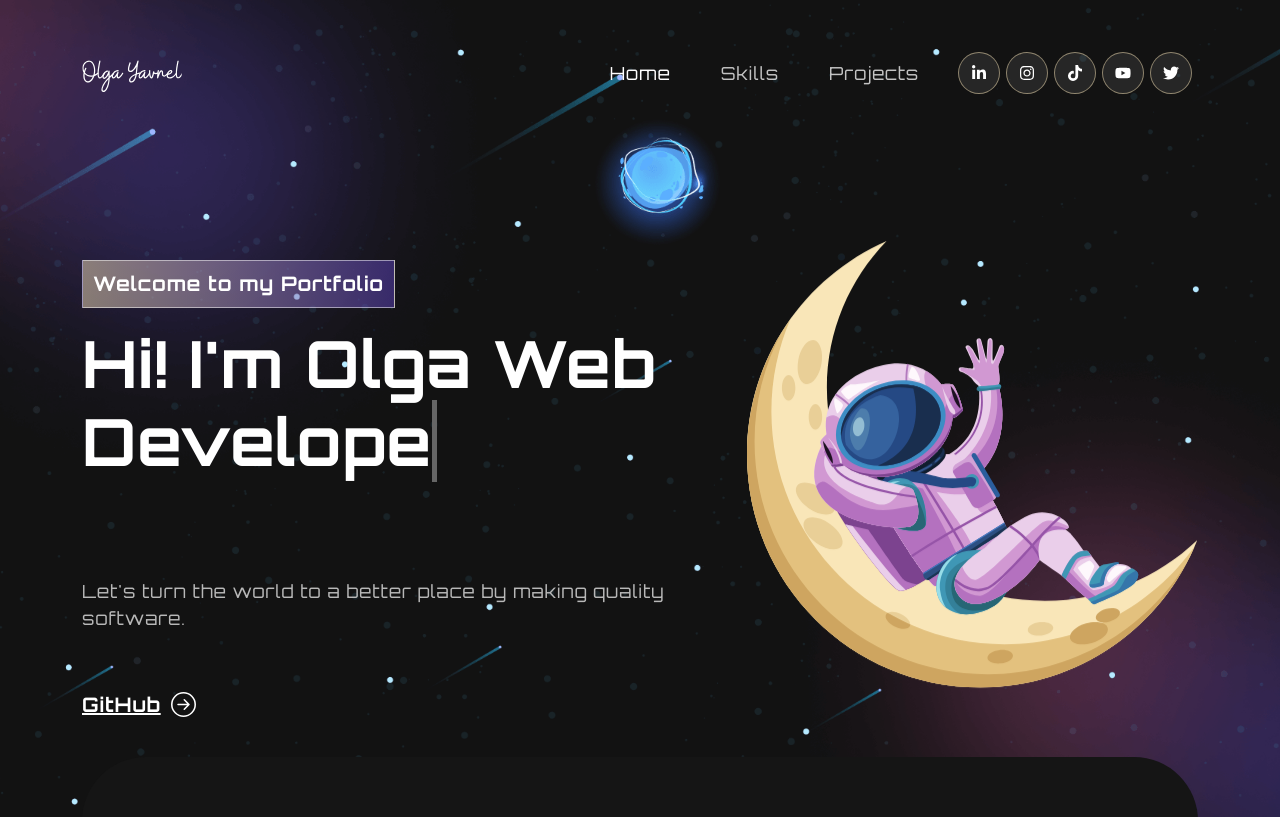
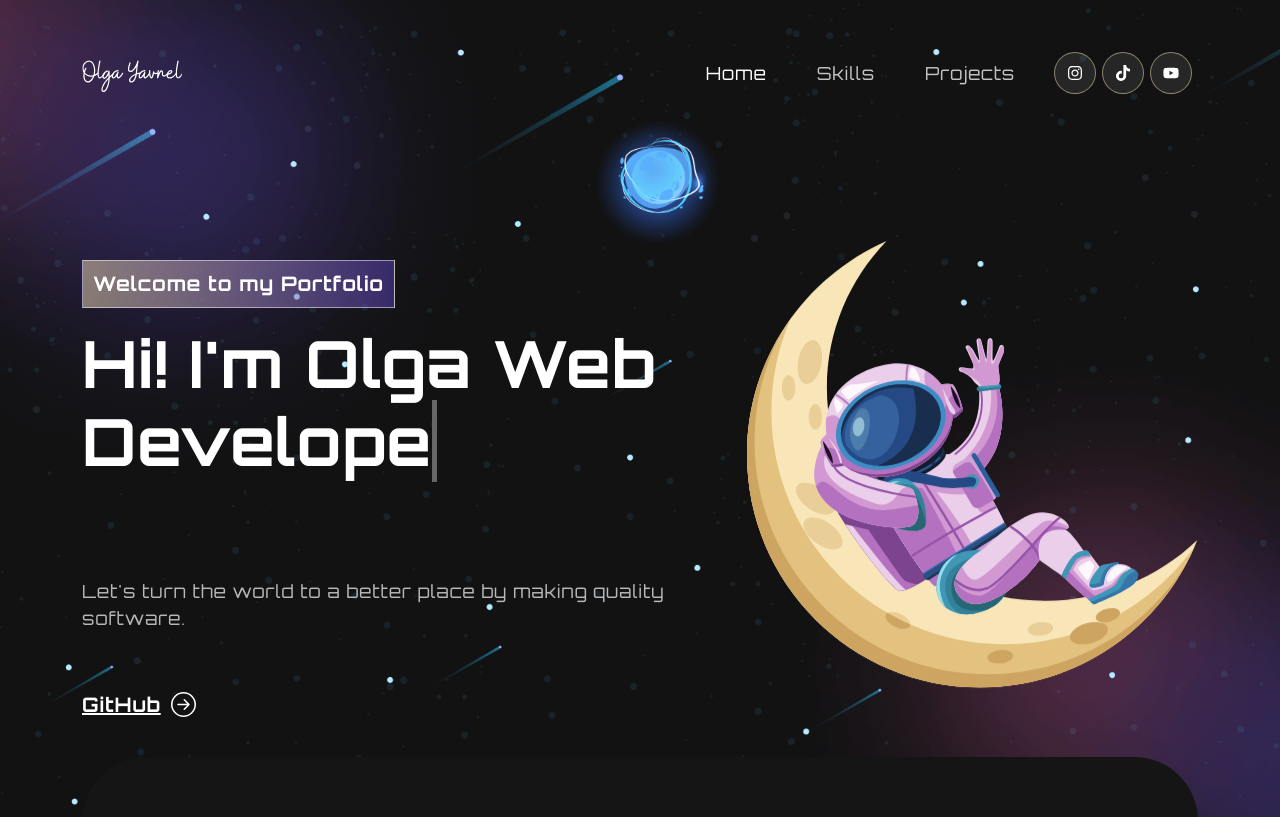
Before and after one commit to olgayavnel/portfolio-site, a React (Create React App) app: page / in a window 1280 px wide. Shown: the top 817 px of the page. Built offline with nearby package versions, Linux system fonts and the light colour scheme.

Commit message:
feat(frontend): added social links

```diff
--- a/src/components/NavBar.js
+++ b/src/components/NavBar.js
@@ -4,11 +4,9 @@ import Nav from 'react-bootstrap/Nav';
 import Container from 'react-bootstrap/Container';
 import logo from '../assets/img/logo.svg';
 import { BrowserRouter as Router } from 'react-router-dom';
-import { FaLinkedinIn } from 'react-icons/fa';
 import { FaInstagram } from 'react-icons/fa';
 import { FaTiktok } from 'react-icons/fa';
 import { FaYoutube } from 'react-icons/fa';
-import { FaTwitter } from 'react-icons/fa';
 
 export const NavBar = () => {
   const [activeLink, setActiveLink] = useState('home');
@@ -75,20 +73,26 @@ export const NavBar = () => {
               </Nav.Link>
             </Nav>
             <Nav className='social-icon'>
-              <a href='#'>
-                <FaLinkedinIn color='white' />
-              </a>
-              <a href='#'>
+              <a
+                href='https://www.instagram.com/coding_elf/'
+                rel='noreferrer'
+                target='_blank'
+              >
                 <FaInstagram color='white' />
               </a>
-              <a href='#'>
+              <a
+                href='https://www.tiktok.com/@coding_elf/'
+                rel='noreferrer'
+                target='_blank'
+              >
                 <FaTiktok color='white' />
               </a>
-              <a href='#'>
+              <a
+                href='https://www.youtube.com/c/CodingElf/'
+                rel='noreferrer'
+                target='_blank'
+              >
                 <FaYoutube color='white' />
-              </a>
-              <a href='#'>
-                <FaTwitter color='white' />
               </a>
             </Nav>
           </Navbar.Collapse>
```
